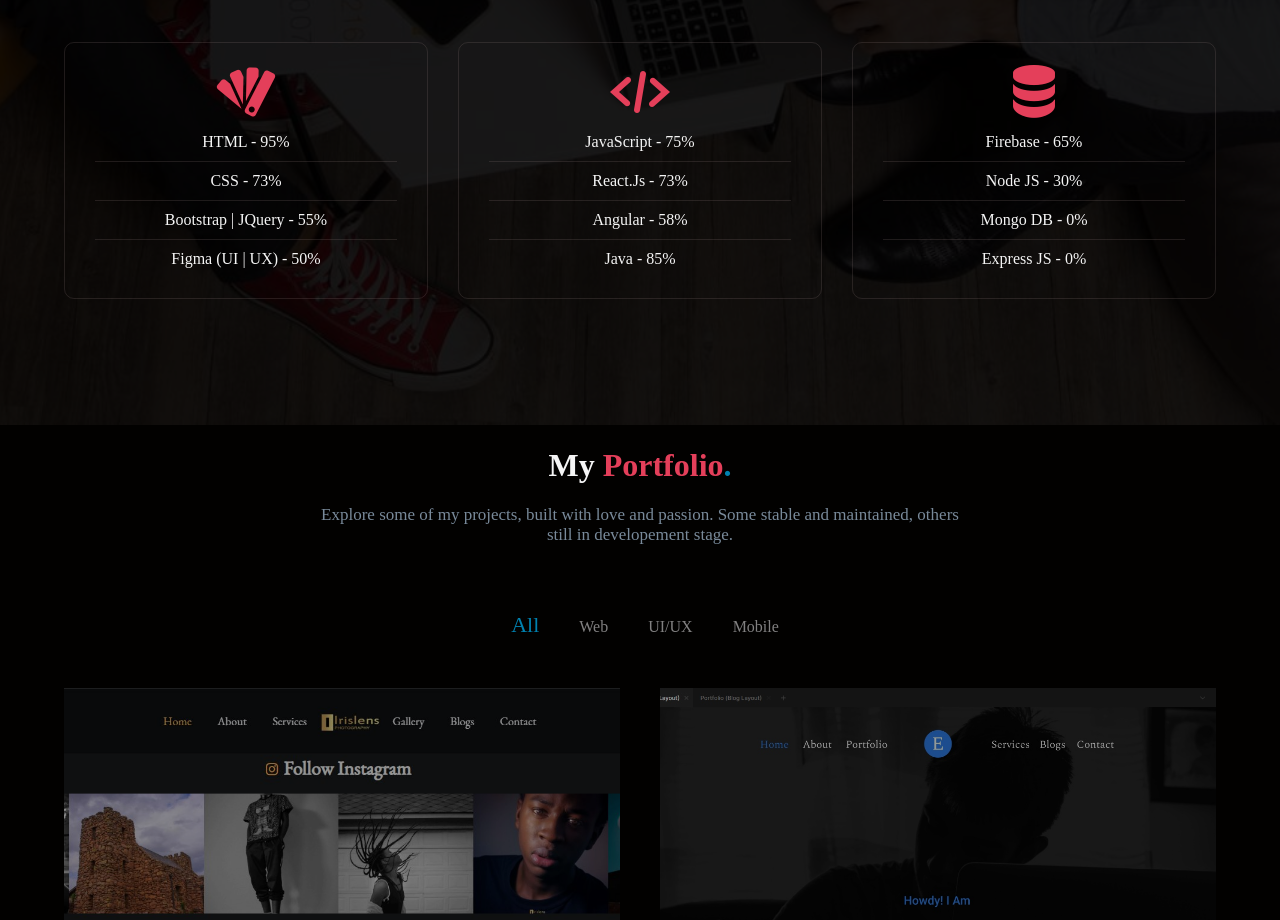
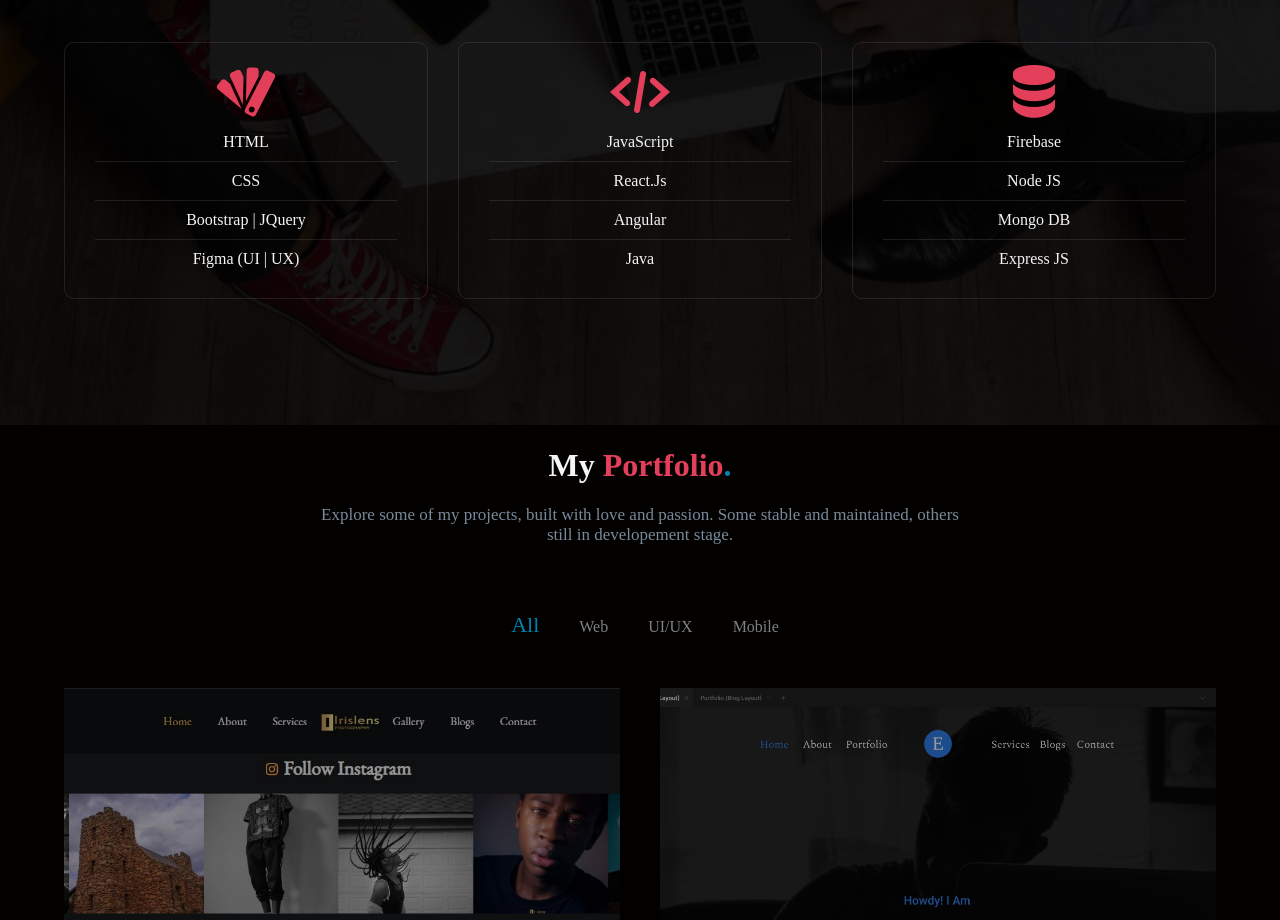
Before and after one commit to Emmaccen/emmaccen, a React (Create React App) app: page / in a window 1280 px wide. Shown: the part 1660-2580 px from the top of the page. Built offline with nearby package versions, Linux system fonts and the light colour scheme; a web font is replaced by a local one.

Commit message:
Took out ratings on skill
Ratings are thought to be bad practice

```diff
--- a/src/components/Skills.js
+++ b/src/components/Skills.js
@@ -22,28 +22,28 @@ class Skills extends React.Component {
                         <div className='skills'>
                             <span className='icon-colours'></span>
                             <ul>
-                                <li>HTML - 95%</li>
-                                <li>CSS - 73%</li>
-                                <li>Bootstrap | JQuery - 55%</li>
-                                <li>Figma (UI | UX) - 50%</li>
+                                <li>HTML</li>
+                                <li>CSS</li>
+                                <li>Bootstrap | JQuery</li>
+                                <li>Figma (UI | UX)</li>
                             </ul>
                         </div>
                         <div className='skills'>
                             <span className='icon-code'></span>
                             <ul>
-                                <li>JavaScript - 75%</li>
-                                <li>React.Js - 73%</li>
-                                <li>Angular - 58%</li>
-                                <li>Java - 85%</li>
+                                <li>JavaScript</li>
+                                <li>React.Js</li>
+                                <li>Angular</li>
+                                <li>Java</li>
                             </ul>
                         </div>
                         <div className='skills'>
                             <span className='icon-database'></span>
                             <ul>
-                                <li>Firebase - 65%</li>
-                                <li>Node JS - 30%</li>
-                                <li>Mongo DB - 0%</li>
-                                <li>Express JS - 0%</li>
+                                <li>Firebase</li>
+                                <li>Node JS</li>
+                                <li>Mongo DB</li>
+                                <li>Express JS</li>
                             </ul>
                         </div>
                     </div>
```
